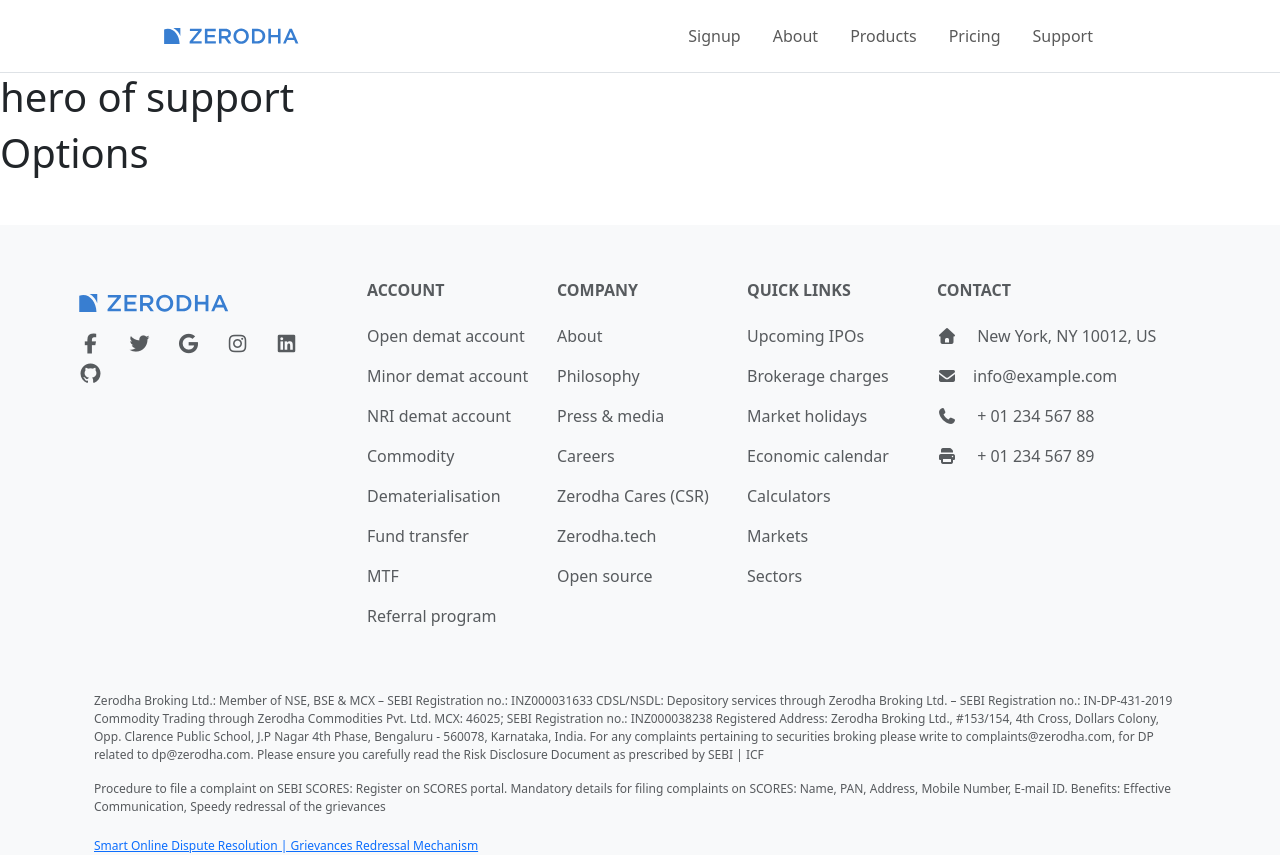
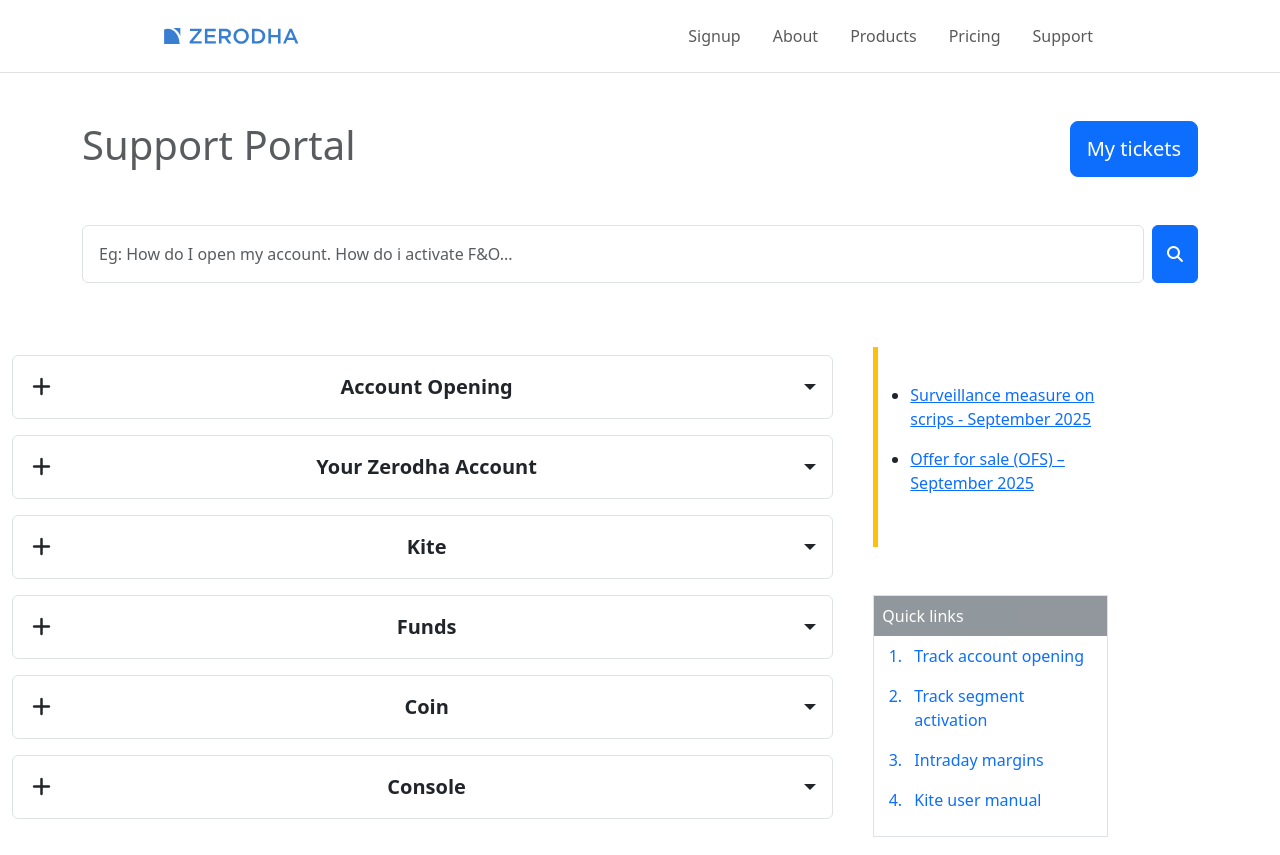
Before and after one commit to dwivediprashant/ZERODHA_-Stock_trading_platform-, a React (Vite) app in the folder frontend/: page /support in a window 1280 px wide. Shown: the top 855 px of the page. Built offline with nearby package versions, Linux system fonts and the light colour scheme.

Commit message:
Complete support page cmponents

```diff
--- a/frontend/src/landing_pages/support/Hero.jsx
+++ b/frontend/src/landing_pages/support/Hero.jsx
@@ -1,7 +1,22 @@
 function Hero() {
   return (
-    <div>
-      <h1>hero of support</h1>
+    <div className="container text-muted">
+      <div className="d-flex justify-content-between my-5">
+        <h1>Support Portal</h1>
+        <button className="btn btn-primary fs-5 btn-lg">My tickets</button>
+      </div>
+      <div>
+        <form class="d-flex" role="search">
+          <input
+            class="form-control me-2 p-3"
+            type="search"
+            placeholder="Eg: How do I open my account. How do i activate F&O..."
+          />
+          <button class="btn btn-primary" type="submit">
+            <i class="fa-solid fa-magnifying-glass"></i>
+          </button>
+        </form>
+      </div>
     </div>
   );
 }
--- /dev/null
+++ b/frontend/src/landing_pages/support/Option.jsx
@@ -0,0 +1,35 @@
+function Option({ title, content, id }) {
+  return (
+    <div className="container p-2 ">
+      <button
+        class="btn btn-white dropdown-toggle p-3 border d-flex justify-content-between align-items-center fs-5 fw-semibold"
+        data-bs-toggle="collapse"
+        data-bs-target={`#${id}`}
+        aria-expanded="false"
+        aria-controls={id}
+        style={{ width: "100%" }}
+      >
+        <i class="fa-solid fa-plus "></i>
+        {title}
+      </button>
+
+      <div class="collapse mt-2" id={id}>
+        <div class="card card-body">
+          <ul>
+            {content.map((cont) => {
+              return (
+                <li>
+                  <a href="#" className="text-decoration-none">
+                    {cont}
+                  </a>
+                </li>
+              );
+            })}
+          </ul>
+        </div>
+      </div>
+    </div>
+  );
+}
+
+export default Option;
--- /dev/null
+++ b/frontend/src/landing_pages/support/OptionTab.jsx
@@ -0,0 +1,109 @@
+import Option from "./Option";
+function OptionTab() {
+  return (
+    <div className=" row  ">
+      <div className=" p-3 my-5 col-8 ">
+        <Option
+          title="Account Opening"
+          content={[
+            "Resident individual",
+            "Minor",
+            "Non Resident Indian (NRI)",
+            "Company, Partnership, HUF and LLP",
+            "Glossary",
+          ]}
+          id="AccountOpening"
+        />
+        <Option
+          title="Your Zerodha Account"
+          content={[
+            "Your profile",
+            "Account modification",
+            "Client Master Report (CMR) and Depository Participant (DP)",
+            "Nomination",
+            "Transfer and conversion of securities",
+          ]}
+          id="ZerodhaAccount"
+        />
+        <Option
+          title="Kite"
+          content={[
+            "IPO",
+            "Trading FAQs",
+            "Margin Trading Facility (MTF) and Margins",
+            "Charts and orders",
+            "Alerts and Nudges",
+            "General",
+          ]}
+          id="kite"
+        />
+
+        <Option
+          title="Funds"
+          content={[
+            "Add money",
+            "Withdraw money",
+            "Add bank accounts",
+            "Charts and orders",
+
+            "eMandates",
+          ]}
+          id="fund"
+        />
+
+        <Option
+          title="Coin"
+          content={[
+            "Mutual funds",
+            " National Pension Scheme (NPS)",
+            "Fixed Deposit (FD)",
+            "Features on Coin",
+            "Payments and Orders",
+            "General",
+          ]}
+          id="coin"
+        />
+        <Option
+          title="Console"
+          content={[
+            "Portfolio",
+            "Corporate actions",
+            "Funds statement",
+            "Profile",
+            "Reports",
+            "segments",
+          ]}
+          id="console"
+        />
+      </div>
+      <div className="col-4 my-5 p-3 ">
+        <div
+          className=" d-flex align-items-center col-7 border-start border-5 border-warning "
+          style={{ height: "200px" }}
+        >
+          <ul>
+            <li className="mb-3">
+              <a href="">Surveillance measure on scrips - September 2025</a>
+            </li>
+            <li>
+              <a href="">Offer for sale (OFS) – September 2025</a>
+            </li>
+          </ul>
+        </div>
+        <div className=" col-7 mt-5 border">
+          <div className="bg-secondary p-2 opacity-75 text-white">
+            Quick links
+          </div>
+          <ol className="text-primary ">
+            <li className="p-2 ">Track account opening</li>
+            <li className="p-2">Track segment activation</li>
+            <li className="p-2">Intraday margins</li>
+            <li className="p-2">Kite user manual</li>
+          </ol>
+        </div>
+      </div>
+    </div>
+  );
+}
+
+export default OptionTab;
--- a/frontend/src/landing_pages/support/Options.jsx
+++ /dev/null
@@ -1,9 +0,0 @@
-function Options() {
-  return (
-    <div>
-      <h1>Options</h1>
-    </div>
-  );
-}
-
-export default Options;
--- a/frontend/src/landing_pages/support/SupportPage.jsx
+++ b/frontend/src/landing_pages/support/SupportPage.jsx
@@ -1,12 +1,10 @@
-import Navbar from "../Navbar";
-import Footer from "../Footer";
 import Hero from "./Hero";
-import Options from "./Options";
+import OptionTab from "./OptionTab";
 function SupportPage() {
   return (
     <>
       <Hero />
-      <Options />
+      <OptionTab />
     </>
   );
 }
```
